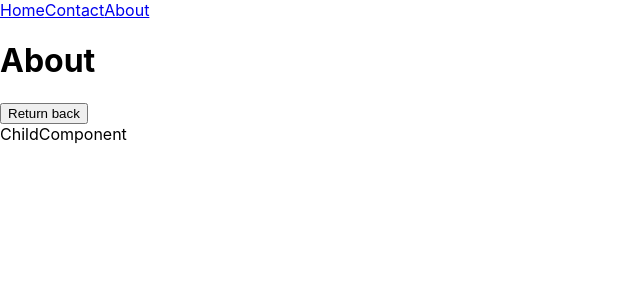
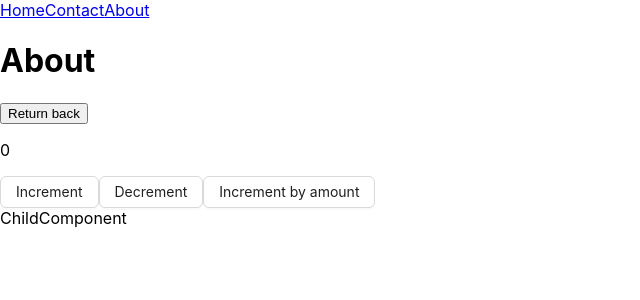
Before and after one commit to PashokSy/genius-space-fullstack-dev, a React (Create React App) app in the folder lectures/react/lessons/: page /about in a window 1280 px wide. Shown: the top 300 px of the page, without its empty margins (0-640 px from the left). Built offline with nearby package versions, Linux system fonts and the light colour scheme.

Commit message:
feat: react lesson 13
module 48

```diff
--- a/lectures/react/lessons/package.json
+++ b/lectures/react/lessons/package.json
@@ -3,13 +3,16 @@
   "version": "0.1.0",
   "private": true,
   "dependencies": {
+    "@reduxjs/toolkit": "^2.1.0",
     "@testing-library/jest-dom": "^5.17.0",
     "@testing-library/react": "^13.4.0",
     "@testing-library/user-event": "^13.5.0",
+    "antd": "^5.13.3",
     "axios": "^1.6.7",
     "classnames": "^2.5.1",
     "react": "^18.2.0",
     "react-dom": "^18.2.0",
+    "react-redux": "^9.1.0",
     "react-router-dom": "^6.21.3",
     "react-scripts": "5.0.1",
     "web-vitals": "^2.1.4"
--- a/lectures/react/lessons/src/11_lesson_components/About.js
+++ b/lectures/react/lessons/src/11_lesson_components/About.js
@@ -1,12 +1,35 @@
 import { useNavigate } from 'react-router-dom';
+import { Button } from 'antd';
+import { useDispatch, useSelector } from 'react-redux';
+import { decrement, increment, incrementByAmount } from '../redux/counter/counterSlice';
+import {counterSelector} from '../redux/counter/counterSelectors'
 
 const About = () => {
   const navigate = useNavigate();
+  const dispatch = useDispatch()
+  const counterValue = useSelector(counterSelector)
+  console.log(counterValue)
+
+  const handleIncrement = () => {
+    dispatch(increment())
+  }
+
+  const handleDecrement = () => {
+    dispatch(decrement())
+  }
+
+  const handleIncrementByAmount = (amount) => {
+    dispatch(incrementByAmount(amount))
+  }
 
   return (
     <>
       <h1>About</h1>
       <button onClick={() => navigate(-1)}>Return back</button>
+      <p>{ counterValue}</p>
+      <Button onClick={handleIncrement}>Increment</Button>
+      <Button onClick={handleDecrement}>Decrement</Button>
+      <Button onClick={()=>handleIncrementByAmount(5)}>Increment by amount</Button>
     </>
   );
 };
--- a/lectures/react/lessons/src/index.js
+++ b/lectures/react/lessons/src/index.js
@@ -1,14 +1,18 @@
 import React from 'react';
 import ReactDOM from 'react-dom/client';
 import { BrowserRouter } from 'react-router-dom';
+import { Provider } from 'react-redux';
 import './index.css';
 import App from './App';
+import { store } from './store/store';
 
 const root = ReactDOM.createRoot(document.getElementById('root'));
 root.render(
-  <BrowserRouter>
-    <React.StrictMode>
-      <App />
-    </React.StrictMode>
-  </BrowserRouter>
+  <Provider store={store}>
+    <BrowserRouter>
+      <React.StrictMode>
+        <App />
+      </React.StrictMode>
+    </BrowserRouter>
+  </Provider>
 );
--- /dev/null
+++ b/lectures/react/lessons/src/redux/counter/counterActions.js
@@ -0,0 +1,9 @@
+export const incrementAction = (state) => {
+    state.value += 1
+}
+export const decrementAction = (state) => {
+    state.value -= 1
+}
+export const incrementByAmountAction = (state, action) => {
+    state.value += action.payload
+}
--- /dev/null
+++ b/lectures/react/lessons/src/redux/counter/counterSelectors.js
@@ -0,0 +1,5 @@
+import { createSelector } from "@reduxjs/toolkit";
+
+const getCounterValue = (state) => state.counter
+
+export const counterSelector = createSelector(getCounterValue, (state) => state.value )
--- /dev/null
+++ b/lectures/react/lessons/src/redux/counter/counterSlice.js
@@ -0,0 +1,20 @@
+import { createSlice } from '@reduxjs/toolkit';
+import { incrementAction, decrementAction, incrementByAmountAction } from './counterActions';
+
+const initialState = {
+  value: 0,
+};
+
+export const counterSlice = createSlice({
+  name: 'counter',
+  initialState,
+  reducers: {
+    increment: incrementAction,
+    decrement: decrementAction,
+    incrementByAmount: incrementByAmountAction,
+  },
+});
+
+export const { increment, decrement, incrementByAmount } = counterSlice.actions;
+
+export default counterSlice.reducer;
--- /dev/null
+++ b/lectures/react/lessons/src/store/store.js
@@ -0,0 +1,8 @@
+import { configureStore } from '@reduxjs/toolkit';
+import counterReducer from '../redux/counter/counterSlice'
+
+export const store = configureStore({
+  reducer: {
+    counter: counterReducer
+  },
+});
```
Also changed, not shown: 1 other file (tests, documents, lock files or other folders).
